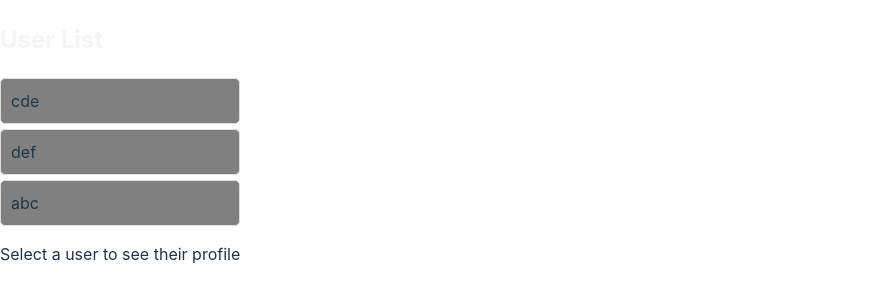
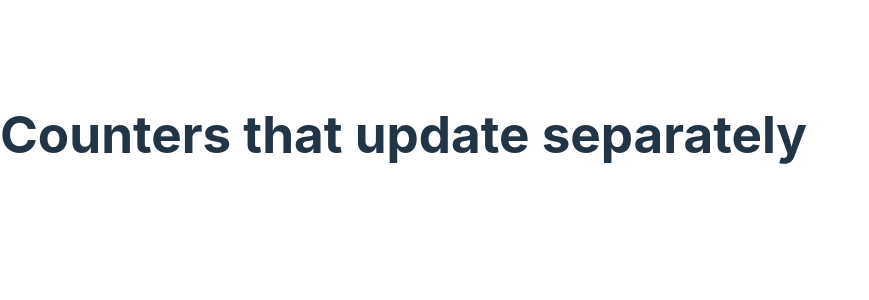
Before and after one commit to ArpitaAgrahari/React-class, a React (Vite) app in the folder Pratice2/: page / in a window 1280 px wide. Shown: the part 266-566 px from the top of the page, without its empty margins (0-869 px from the left). Built offline with nearby package versions, Linux system fonts and the light colour scheme.

Commit message:
Refactor index.js to add counter.jsx import and update App component

```diff
--- a/Pratice2/src/App.jsx
+++ b/Pratice2/src/App.jsx
@@ -3,29 +3,16 @@
 //2. userprofile: display detailed information of selected user.
 //3.app: maannges the data and handles user interaction.it will pass data to UserList and UserProfile components via props.
 import React, { useState } from 'react';
-import UserList from './component/UserList';
-import UserProfile from './component/UserProfile';
+import counter from './component/counter';
 import './App.css';
 
-const App = () => {
-  const [users] = useState([
-    { id: 1, name: 'cde', email: 'cde@example.com', phone: '123-456-7890' },
-    { id: 2, name: 'def', email: 'def@example.com', phone: '098-765-4321' },
-    { id: 3, name: 'abc', email: 'abc@exmaple.com',phone: '123-456-7890' },
-  ]);
-
-  const [selectedUser, setSelectedUser] = useState(null);
-
-  const handleUserClick = (user) => {
-    setSelectedUser(user);
-  };
-
+function App() {
   return (
     <div>
-      <UserList users={users} onUserClick={handleUserClick} />
-      <UserProfile user={selectedUser} />
+      <h1>Counters that update separately</h1>
+      <counter />
+      <counter />
     </div>
   );
-};
-
+}
 export default App;
--- /dev/null
+++ b/Pratice2/src/component/Counter.jsx
@@ -0,0 +1,30 @@
+
+//counter.jsx
+
+import { useState } from 'react';
+
+
+function MyApp() {
+  return (
+    <div>
+      <h1>Counters that update separately</h1>
+      <MyButton />
+      <MyButton />
+    </div>
+  );
+}
+
+function MyButton() {
+  const [count, setCount] = useState(0);
+
+  function handleClick() {
+    setCount(count + 1);
+  }
+
+  return (
+    <button onClick={handleClick}>
+      Clicked {count} times
+    </button>
+  );
+}
+export default MyApp;
--- /dev/null
+++ b/Pratice2/src/component/to-do.jsx
@@ -0,0 +1,5 @@
+//crate a to do lsit
+// add the task, delete the task, edit the task, mark the task as done
+
+import React, { Component } from 'react';
+import './to-do.css';
```
Also changed, not shown: Pratice2/src/index.js (+4 -28 lines).
